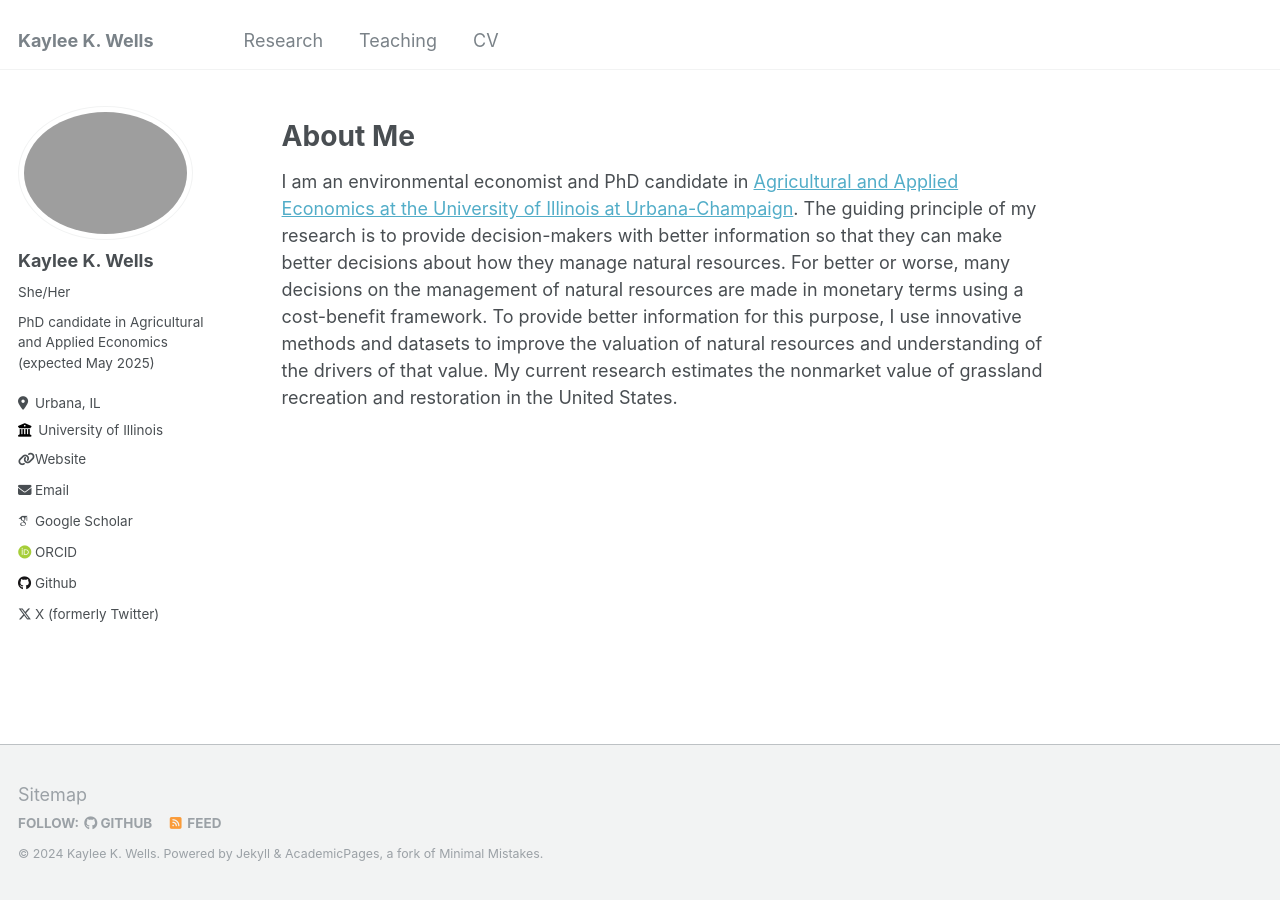
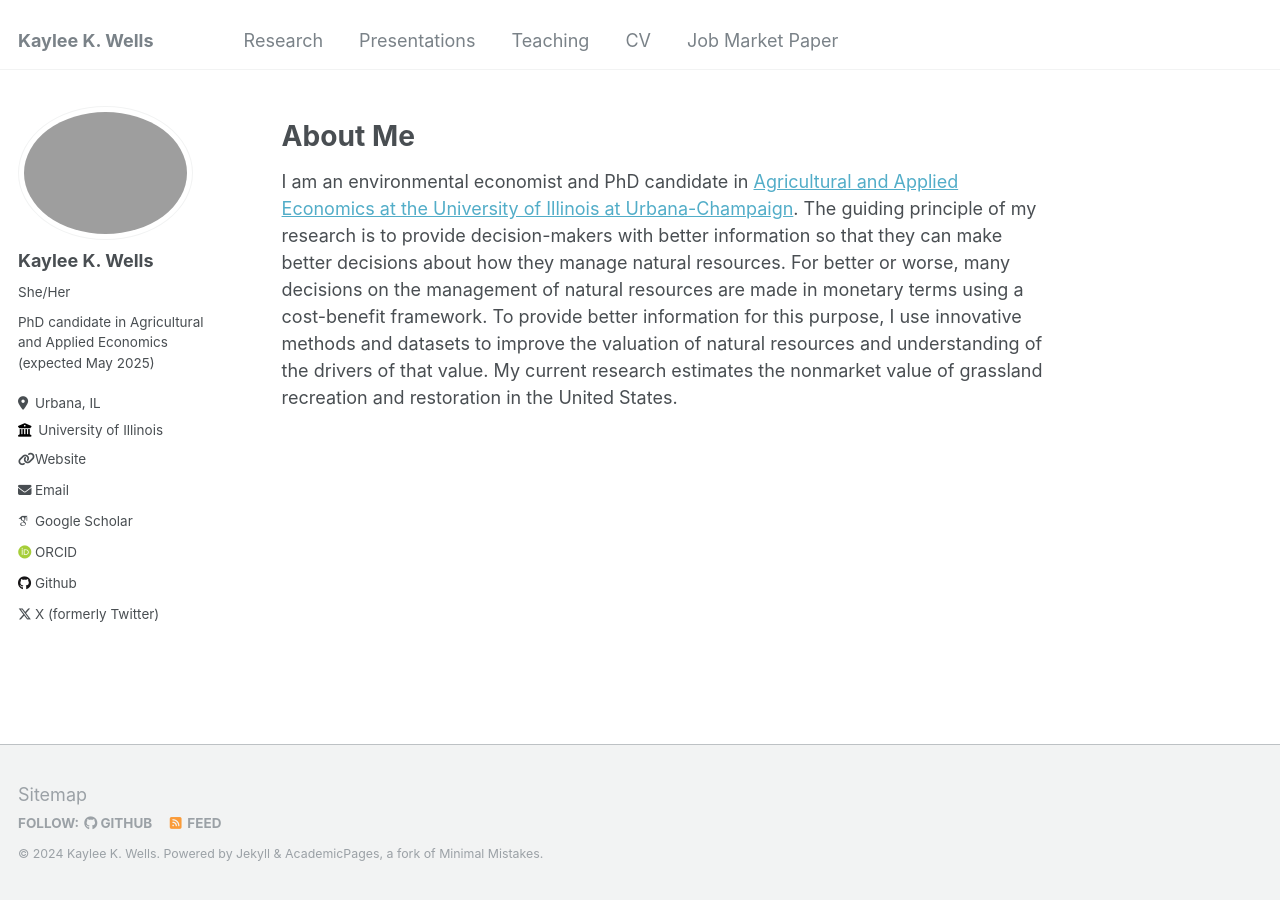
Before and after one commit to KayleeWells/KayleeWells.github.io, a Jekyll site: the page built from _pages/about.md, in a window 1280 px wide. Built offline with Jekyll 4.4.1, drawn with Linux system fonts in a browser that asks for light colours; some web fonts are replaced.

Commit message:
Update navigation.yml

```diff
--- a/_data/navigation.yml
+++ b/_data/navigation.yml
@@ -2,9 +2,15 @@
 main:
   - title: "Research"
     url: /research/
+
+  - title: "Presentations"
+    url: /talks/
 
   - title: "Teaching"
     url: /teaching/
 
   - title: "CV"
     url: /cv/
+
+  - title: "Job Market Paper"
+    url: /jmp/
```
